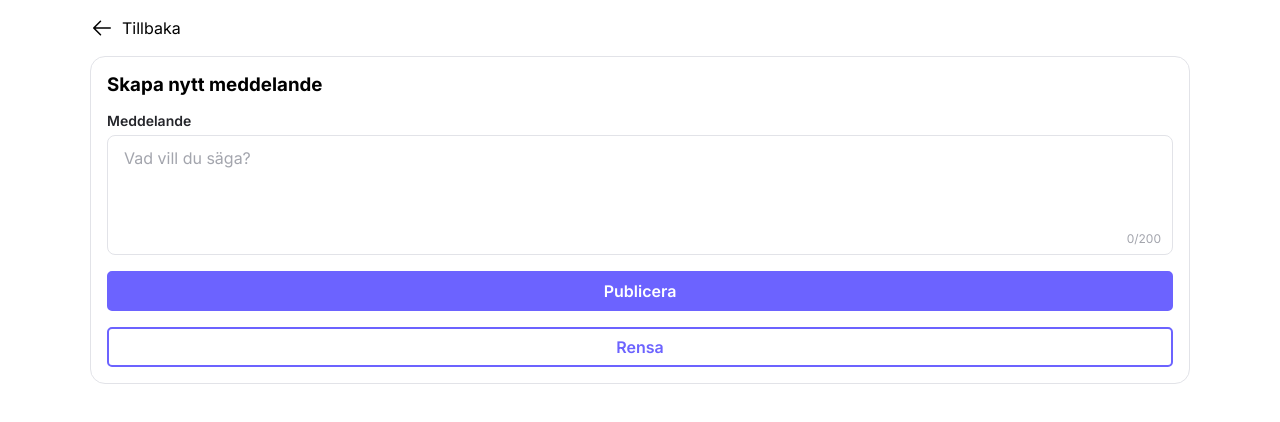
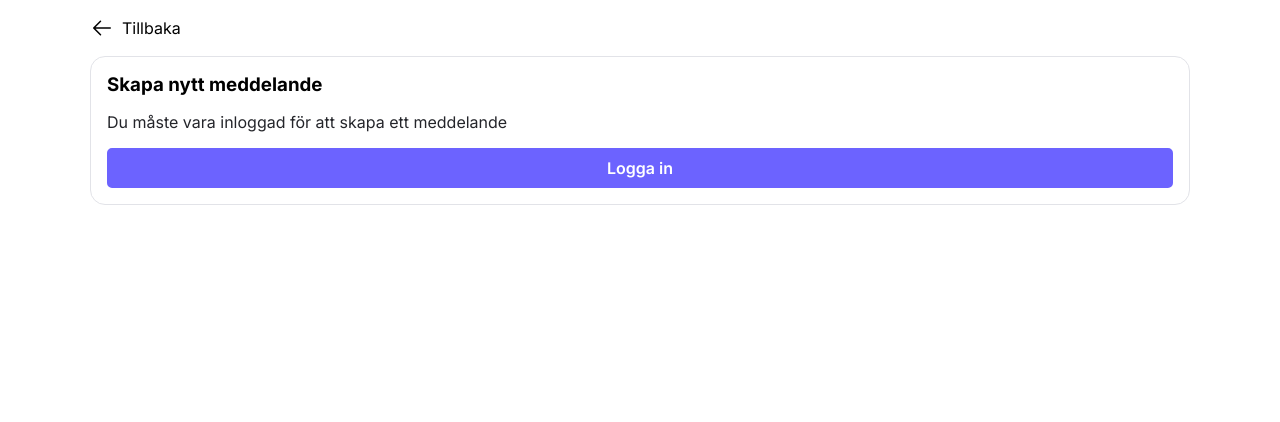
Before and after one commit to kdahlborn/exam-shui, a React (Vite) app in the folder shui-frontend/: page /message/create in a window 1280 px wide. Shown: the top 422 px of the page. Built offline with nearby package versions, Linux system fonts and the light colour scheme.

Commit message:
feat: update NewMessagePage to include login prompt and enhance styling variables

```diff
--- a/shui-frontend/src/components/messageform/MessageForm.jsx
+++ b/shui-frontend/src/components/messageform/MessageForm.jsx
@@ -8,7 +8,6 @@ import { createMessage } from '../../api/messages';
 import { useNavigate } from 'react-router-dom';
 
 const MessageForm = ({ message = null }) => {
-    // const [text, setText] = useState(message?.text ?? '');
     const token = useAuthStore((state) => state.token);
     const navigate = useNavigate();
 
--- a/shui-frontend/src/components/registerform/index.css
+++ b/shui-frontend/src/components/registerform/index.css
@@ -41,11 +41,11 @@
     }
 
     .register-form__error {
-        color: rgb(226, 71, 71);
+        color: var(--color-danger);
     }
 
     .register-form__success {
-        color: rgb(93, 210, 93);
+        color: var(--color-success);
     }
 
     .register-form__message {
--- a/shui-frontend/src/index.css
+++ b/shui-frontend/src/index.css
@@ -21,6 +21,7 @@
     /* Feedback / actions */
     --color-danger: #e05252;
     --color-danger-hover: #c94343;
+    --color-success: #5dd25d;
 
     /* Misc */
     --color-white: #ffffff;
@@ -56,7 +57,8 @@ textarea {
     font-size: 1rem;
 }
 
-button, .nav__link {
+button,
+.nav__link {
     font-weight: var(--font-weight-semibold);
     font-size: 1rem;
 }
@@ -65,12 +67,15 @@ p {
     font-weight: var(--font-weight-regular);
 }
 
+a {
+    text-decoration: none;
+}
+
 .page {
     width: 100%;
     min-height: 100vh;
 
     .page__title {
-
     }
 
     .page__form-container {
--- a/shui-frontend/src/pages/newmessagepage/NewMessagePage.jsx
+++ b/shui-frontend/src/pages/newmessagepage/NewMessagePage.jsx
@@ -1,21 +1,40 @@
 import './index.css';
 import BackIcon from '../../components/backicon/BackIcon';
 import MessageForm from '../../components/messageform/MessageForm';
+import { useAuthStore } from '../../stores/useAuthStore';
+import { Link, useNavigate } from 'react-router-dom';
+import Button from '../../components/button/Button';
 
 const NewMessagePage = () => {
+    const user = useAuthStore((state) => state.user);
+    const navigate = useNavigate();
+
     return (
         <section className="page new-message-page">
             <div className="wrapper new-message-page__wrapper">
                 <BackIcon />
                 <section className="page__form-container">
-                    <h1 className="page__title">
-                        Skapa nytt meddelande
-                    </h1>
-                    <MessageForm />
+                    <h1 className="page__title">Skapa nytt meddelande</h1>
+
+                    {user ? (
+                        <MessageForm />
+                    ) : (
+                        <div className="login-prompt">
+                            <p>
+                                Du måste vara inloggad för att skapa ett
+                                meddelande
+                            </p>
+                            <Button
+                                text="Logga in"
+                                type="default"
+                                onClick={() => navigate('/login')}
+                            />
+                        </div>
+                    )}
                 </section>
             </div>
         </section>
-    )
-}
+    );
+};
 
 export default NewMessagePage;
--- a/shui-frontend/src/pages/newmessagepage/index.css
+++ b/shui-frontend/src/pages/newmessagepage/index.css
@@ -0,0 +1,6 @@
+.login-prompt {
+    display: flex;
+    flex-direction: column;
+    gap: 1rem;
+    color: var(--color-text-primary);
+}
```
Lines whose indentation alone changed are shown as unchanged.
